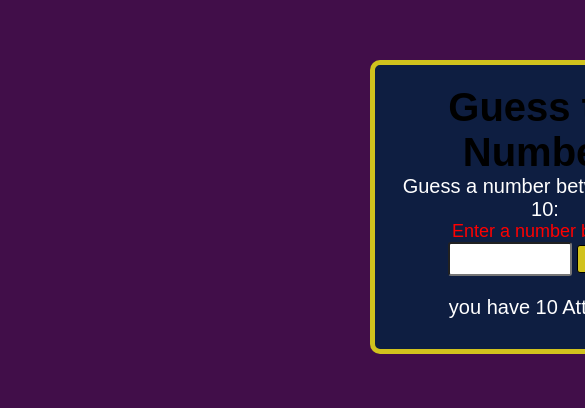
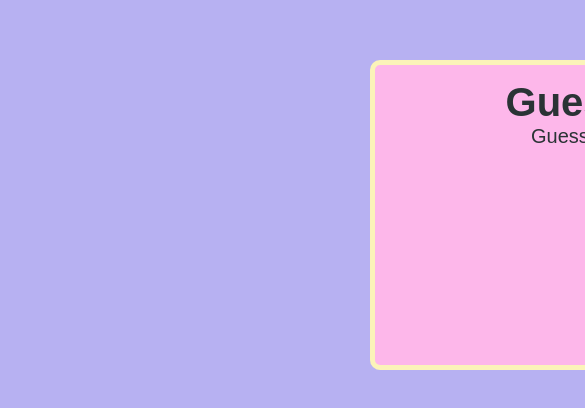
Before and after one commit to furqan934/TooHighTooLow, a plain HTML site: page index.html in a window 390 px wide. Shown: the part 140-548 px from the top of the page, 585 px wide, since content can reach past the window. Drawn offline with Linux system fonts and the light colour scheme.

Commit message:
Little changes In all files

```diff
--- a/app.js
+++ b/app.js
@@ -6,8 +6,9 @@
 
    function managefAttempts(){
         attempt--;
-        attempts.innerHTML=`you have only ${attempt} remaining`
-        console.log(attempts)
+        // attempt.style.color="red";
+        attempts.innerHTML=`You have only (${attempt}) remaining!`
+        // console.log(attempts);
    }
 
    var attempt = 5;
@@ -43,8 +44,3 @@
 
    }
    enterButton.addEventListener('click',checkNumber);
-//    aginButton.addEventListener('click',function()
-//    {
-//     location.reload();
-//    }
-//    )
--- a/index.html
+++ b/index.html
@@ -8,13 +8,13 @@
 </head>
 <body>
     <div class="container">
-    <h1>Guess the Number!</h1>
+    <h1 id="Guess-number-head">Guess the Number!</h1>
     <p >Guess a number between 1 and 10:</p>
     <p id="outputtext">Enter a number below :</p>
     <input type="number" id ="userInput" min="1" max="10">
     <button id="enterButton">Guess</button>
     <p id="attempts">
-        you have 10 Attempts
+        You have 5 Attempts.
     </p>
     <!-- <button id="playAgain">Play Again!</button> -->
     </div>
--- a/style.css
+++ b/style.css
@@ -6,18 +6,21 @@
 .container{
     width: 600px;
     height: 270px;
-    background-color: #0e1e41;
+    background-color: #FDB7EA;
     font-size: 30px;
-    border: 5px solid  rgba(210, 195, 30, 0.998) ;
+    border: 5px solid  #FBF3B9;
     text-align: center;
     margin: 200px 370px 200px 370px;
     border-radius: 10px;
 }
 body{
-    background-color: #410e49;
+    background-color: #B7B1F2;
 }
 p{
-    color: white;
+    color: #2A3335;
+}
+#Guess-number-head{
+    color: #2A3335;
 }
 #userInput{
     width: 180px;
@@ -38,41 +41,60 @@ p{
     font-weight: bold;
     border: 1px solid black;
     border-radius: 3px;
-    background-color: rgba(210, 195, 30, 0.998);
+    /* background-color: #B7C7F9; */
+    background-color: #6C9AE6;;
     cursor: pointer;
     transition:  0.5 s ease ;
     color: black;
 }
 #enterButton:hover {
     color: black;
-    background-color: rgba(210, 60, 30, 0.998) ;
+    background-color:#4cfff0 ;
 }
 #attempts{
-    color: white;
+    color: black;
     font-size: 20px;
     padding: 10px;
     margin-top: 10px;
 }
-@media (max-width: 480px) {
+@media (max-width: 768px) { /* Tablet */
     .container {
-        width: 300px;
-        height: auto;
-        font-size: 20px;
-        padding: 20px;
+        font-size: 24px; /* Slightly smaller text */
     }
 
     #userInput {
-        width: 120px;
-        height: 30px;
-        font-size: 14px;
+        width: 140px; /* Make input wider on tablets */
+        height: auto;
     }
 
     #enterButton {
-        font-size: 14px;
-        padding: 5px 10px;
+        padding: 2px 10px; /* Adjust button padding */
+        font-size: 16px
     }
 
-    #outputtext {
-        font-size: 18px;
+    #attempts {
+        font-size: 18px; /* Adjust font size for attempts */
     }
 }
+
+@media (max-width: 480px) { /* Mobile */
+    .container {
+        font-size: 20px; /* Further reduce text size */
+        padding: 15px; /* Less padding */
+    }
+
+    #userInput {
+        width: 80px;  /* Full width input on mobile */
+        height: auto; /* Adjust height for touch interfaces */
+    }
+
+    #enterButton {
+      /* Full width button for touch */
+        font-size: 14px;
+        padding: 2px 8px;
+    }
+
+    #attempts {
+        font-size: 16px; /* Smaller attempts text */
+    }
+}
```
